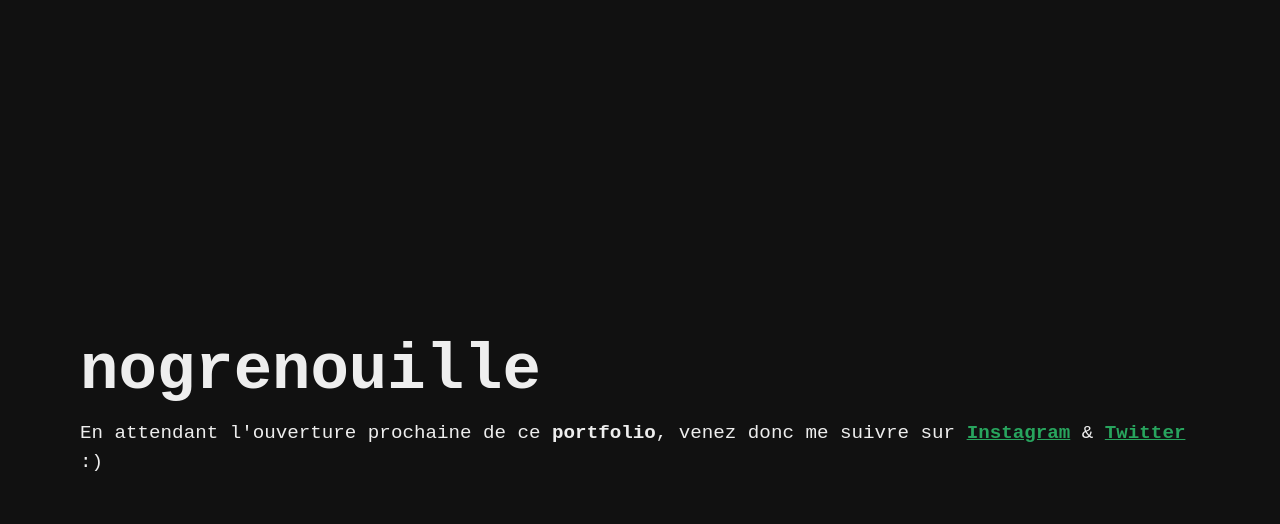
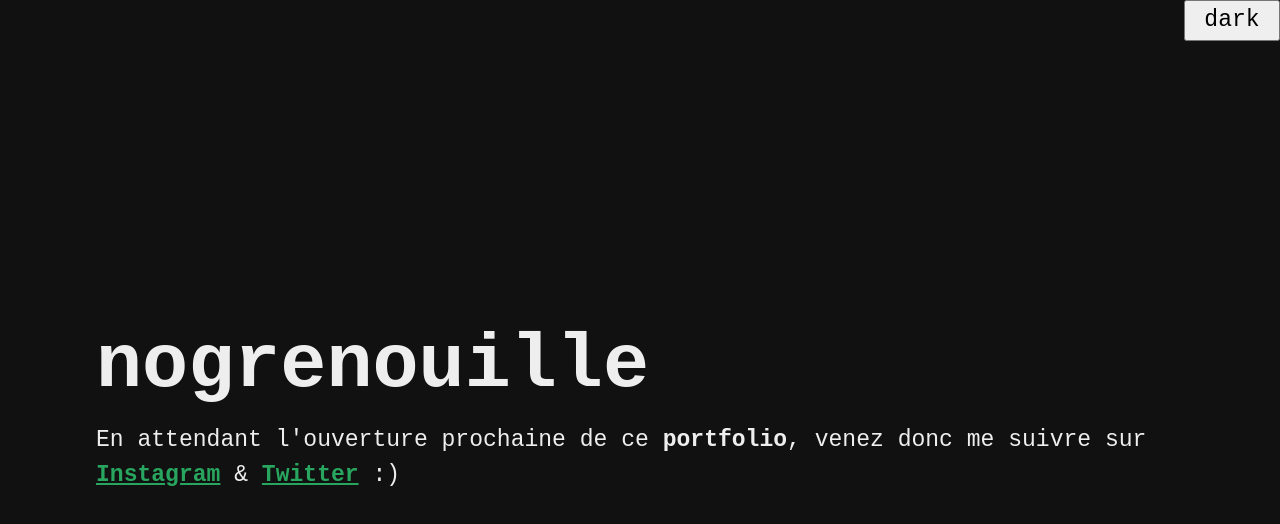
Before and after one commit to nogrenouille/portfolio, a Vue app: page / in a window 1280 px wide. Shown: the top 524 px of the page. Built offline with nearby package versions, Linux system fonts and the light colour scheme.

Commit message:
Add ModeSwitcher

```diff
--- a/src/App.vue
+++ b/src/App.vue
@@ -1,5 +1,20 @@
 <template>
-  <div id="app">
-    <router-view />
+  <div :class="mode" id="app">
+    <router-view :mode="mode" @switch="switchMode()" />
   </div>
 </template>
+
+<script>
+export default {
+  data() {
+    return {
+      mode: "dark"
+    };
+  },
+  methods: {
+    switchMode() {
+      this.mode === "dark" ? (this.mode = "light") : (this.mode = "dark");
+    }
+  }
+};
+</script>
--- a/src/assets/css/style.css
+++ b/src/assets/css/style.css
@@ -1,13 +1,21 @@
 @import "reset.css";
 
-body {
+body,
+html {
+  font-family: "Courier New", Courier, monospace;
+  font-size: 1.2rem;
+  height: 100%;
+}
+#app {
+  display: grid;
+  height: 100%;
+  padding: 5rem;
+  place-items: center;
   background-color: #111111;
   color: #eeeeee;
-  display: grid;
-  font-family: "Courier New", Courier, monospace;
-  font-size: 1.2rem;
-  padding: 5rem;
-  place-items: center;
+}
+.light {
+  filter: invert(1) hue-rotate(10deg);
 }
 h1 {
   font-size: 4rem;
--- /dev/null
+++ b/src/components/ModeSwitcher.vue
@@ -0,0 +1,20 @@
+<template>
+  <button @click="$emit('click')">{{ mode }}</button>
+</template>
+
+<script>
+export default {
+  props: {
+    mode: String
+  }
+};
+</script>
+
+<style lang="postcss" scoped>
+button {
+  min-width: 5rem;
+  position: absolute;
+  top: 0;
+  right: 0;
+}
+</style>
--- a/src/views/Home.vue
+++ b/src/views/Home.vue
@@ -1,5 +1,6 @@
 <template>
   <main>
+    <ModeSwitcher :mode="mode" @click="$emit('switch')" />
     <h1>nogrenouille</h1>
     <p>
       En attendant l'ouverture prochaine de ce <strong>portfolio</strong>, venez
@@ -11,7 +12,12 @@
 </template>
 
 <script>
+import ModeSwitcher from "@/components/ModeSwitcher.vue";
+
 export default {
-  name: "Home"
+  components: { ModeSwitcher },
+  props: {
+    mode: String
+  }
 };
 </script>
```
